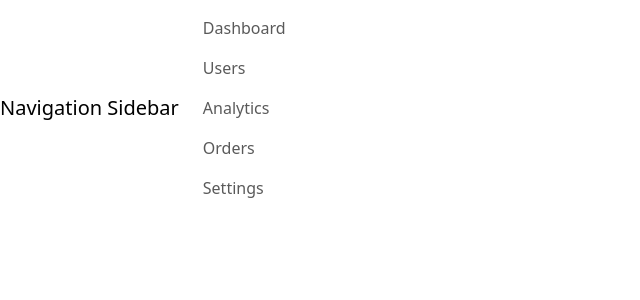
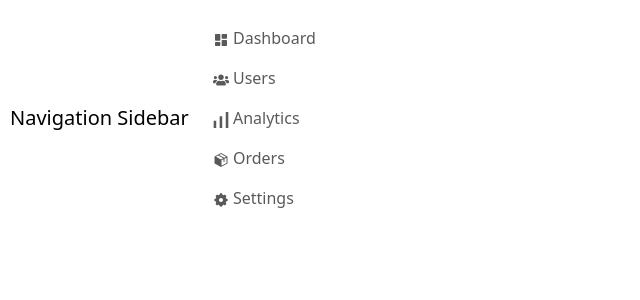
Before and after one commit to sharondsza26/cs696af24-sharondsza26, a React (Create React App) app in the folder week6-exploratory-react-bootstrap/: page / in a window 1280 px wide. Shown: the top 300 px of the page, without its empty margins (0-640 px from the left). Built offline with nearby package versions, Linux system fonts and the light colour scheme.

Commit message:
Adding icons to Nav items

```diff
--- a/week6-exploratory-react-bootstrap/src/App.css
+++ b/week6-exploratory-react-bootstrap/src/App.css
@@ -1,5 +1,6 @@
 .App {
-  text-align: center;
+  text-align: left;
+  padding: 10px;
 }
 
 .App-logo {
--- a/week6-exploratory-react-bootstrap/src/App.js
+++ b/week6-exploratory-react-bootstrap/src/App.js
@@ -1,21 +1,30 @@
 import './App.css';
 import { Nav, Navbar } from 'react-bootstrap';
 import 'bootstrap/dist/css/bootstrap.min.css'
-
+import { BiSolidDashboard } from "react-icons/bi";
+import { FaUsers } from "react-icons/fa";
+import { SiSimpleanalytics } from "react-icons/si";
+import { PiPackageFill } from "react-icons/pi";
+import { RiSettings5Fill } from "react-icons/ri";
 
 function App() {
   return (
-    <div className="flex-column">
+    <div className="App" >
       <Navbar expand="lg" className="justify-content-left">
         <Navbar.Brand className="flex-column" href="#home">Navigation Sidebar</Navbar.Brand>
         <Navbar.Toggle aria-controls="basic-navbar-nav" />
         <Navbar.Collapse id="basic-navbar-nav">
           <Nav className="flex-column">
-          <Nav.Link href="#home">Dashboard</Nav.Link>
-          <Nav.Link href="#link">Users</Nav.Link>
-          <Nav.Link href="#link">Analytics</Nav.Link>
-          <Nav.Link href="#link">Orders</Nav.Link>
-          <Nav.Link href="#link">Settings</Nav.Link>
+          <Nav.Link href="#home">
+          <BiSolidDashboard /> Dashboard</Nav.Link>
+          <Nav.Link href="#link">
+          <FaUsers /> Users</Nav.Link>
+          <Nav.Link href="#link">
+          <SiSimpleanalytics /> Analytics</Nav.Link>
+          <Nav.Link href="#link">
+          <PiPackageFill/> Orders</Nav.Link>
+          <Nav.Link href="#link">
+          <RiSettings5Fill /> Settings</Nav.Link>
             </Nav>
             </Navbar.Collapse>
             </Navbar>
```
